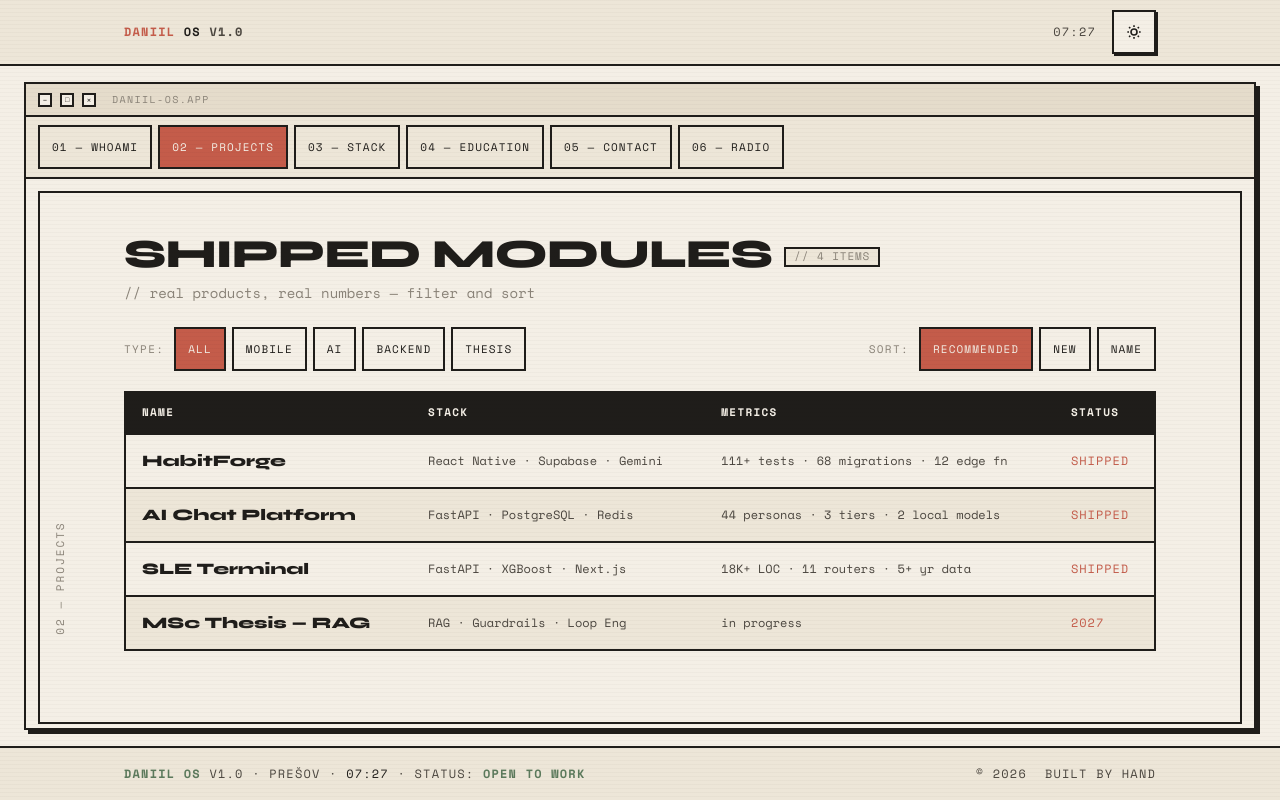
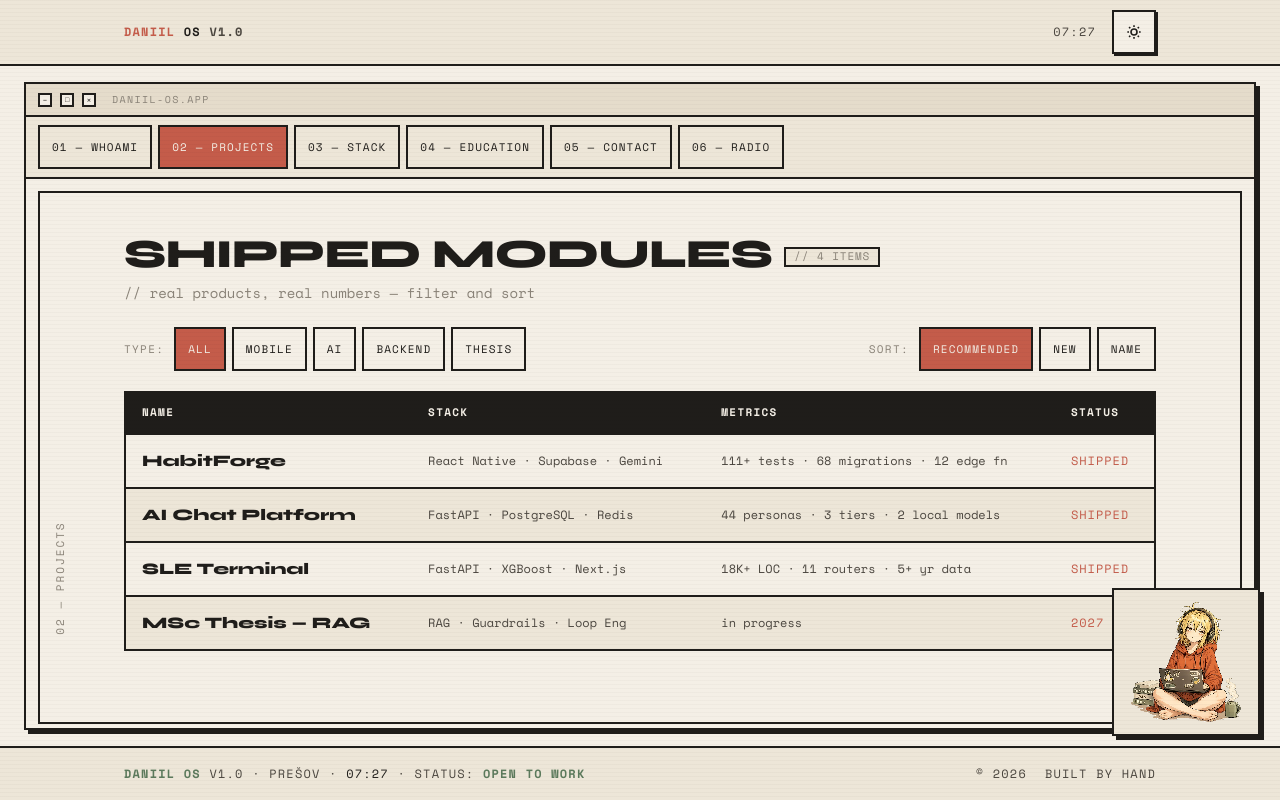
Before and after one commit to reconix37/portfolio, a React (Vite) app: page / in a window 1280 px wide. Both pictures are taken after a click on the tab "02 — PROJECTS". Built offline with nearby package versions, Linux system fonts and the light colour scheme.

Commit message:
feat: mascot idle bob, blink, click/scroll reactions (step 6)
CSS breathing, periodic blink via happy sprite, click jump + surprised,
panel-scroll mood bursts; respects prefers-reduced-motion.

```diff
--- a/src/components/hero/Mascot.tsx
+++ b/src/components/hero/Mascot.tsx
@@ -1,9 +1,12 @@
 import {
+  useCallback,
   useEffect,
+  useRef,
   useState,
   type ReactElement,
   type RefObject,
 } from "react"
+import { usePrefersReducedMotion } from "@/hooks/usePrefersReducedMotion"
 import { cn } from "@/lib/utils"
 
 export type Mood = "idle" | "happy" | "surprised" | "skeptical"
@@ -25,14 +28,25 @@ interface MascotProps {
   mood?: Mood
   className?: string
   size?: number
+  /** внешний клик уже обработан родителем — тогда без внутреннего jump */
+  interactive?: boolean
+  onMoodBurst?: (mood: Mood) => void
 }
 
-/** Pixel cat-robot. Размер задаёт родитель (hero ≠ float), без remount на mood. */
+/** Pixel anime-tan. Размер задаёт родитель (hero ≠ float), без remount на mood. */
 export function Mascot({
   mood = "idle",
   className,
   size = MASCOT_SIZE_HERO,
+  interactive = false,
+  onMoodBurst,
 }: MascotProps): ReactElement {
+  const reduced = usePrefersReducedMotion()
+  const [displayMood, setDisplayMood] = useState<Mood>(mood)
+  const [jumping, setJumping] = useState(false)
+  const blinkTimer = useRef<number | null>(null)
+  const burstTimer = useRef<number | null>(null)
+
   useEffect(() => {
     for (const url of SPRITE_URLS) {
       const img = new Image()
@@ -40,20 +54,81 @@ export function Mascot({
     }
   }, [])
 
+  // синхронизация mood снаружи (кроме активного blink/burst)
+  useEffect(() => {
+    setDisplayMood(mood)
+  }, [mood])
+
+  // idle-моргание: каждые 3–5с → happy на 150–200ms
+  useEffect(() => {
+    if (reduced) return
+
+    const schedule = (): void => {
+      const wait = 3000 + Math.random() * 2000
+      blinkTimer.current = window.setTimeout(() => {
+        if (mood !== "idle") {
+          schedule()
+          return
+        }
+        setDisplayMood("happy")
+        burstTimer.current = window.setTimeout(() => {
+          setDisplayMood(mood)
+          schedule()
+        }, 150 + Math.random() * 50)
+      }, wait)
+    }
+
+    schedule()
+    return () => {
+      if (blinkTimer.current !== null) window.clearTimeout(blinkTimer.current)
+      if (burstTimer.current !== null) window.clearTimeout(burstTimer.current)
+    }
+  }, [mood, reduced])
+
+  const onClick = useCallback((): void => {
+    if (!interactive) return
+    onMoodBurst?.("surprised")
+    if (reduced) return
+    setJumping(true)
+    setDisplayMood("surprised")
+    window.setTimeout(() => {
+      setJumping(false)
+      setDisplayMood(mood)
+    }, 400)
+  }, [interactive, mood, onMoodBurst, reduced])
+
   return (
     <div
-      className={cn("relative shrink-0 overflow-hidden", className)}
+      className={cn(
+        "relative shrink-0 overflow-hidden",
+        !reduced && !jumping && "motion-safe:animate-mascot-bob",
+        jumping && "motion-safe:animate-mascot-jump",
+        interactive && "cursor-pointer",
+        className,
+      )}
       style={{ width: size, height: size }}
       role="img"
       aria-label={`DANIIL OS mascot — ${mood}`}
+      onClick={interactive ? onClick : undefined}
+      onKeyDown={
+        interactive
+          ? (e) => {
+              if (e.key === "Enter" || e.key === " ") {
+                e.preventDefault()
+                onClick()
+              }
+            }
+          : undefined
+      }
+      tabIndex={interactive ? 0 : undefined}
     >
       <img
-        src={SPRITES[mood]}
+        src={SPRITES[displayMood]}
         alt=""
         width={size}
         height={size}
         draggable={false}
-        className="pointer-events-none block size-full max-w-none object-contain"
+        className="pointer-events-none block size-full max-w-none object-contain transition-opacity duration-150"
         style={{ imageRendering: "pixelated" }}
       />
     </div>
@@ -64,16 +139,25 @@ interface FloatingMascotProps {
   mood: Mood
   /** пока hero в viewport — floating скрыт */
   hideWhenVisibleRef: RefObject<HTMLElement | null>
+  /** принудительно показать (напр. на других вкладках) */
+  forceShow?: boolean
 }
 
 /** Fixed overlay в углу — заведомо меньше hero, без мигания на пороге. */
 export function FloatingMascot({
   mood,
   hideWhenVisibleRef,
+  forceShow = false,
 }: FloatingMascotProps): ReactElement | null {
-  const [show, setShow] = useState(false)
+  const [show, setShow] = useState(forceShow)
+  const reduced = usePrefersReducedMotion()
 
   useEffect(() => {
+    if (forceShow) {
+      setShow(true)
+      return
+    }
+
     const el = hideWhenVisibleRef.current
     if (!el) return
 
@@ -111,13 +195,18 @@ export function FloatingMascot({
       mq.removeEventListener("change", observe)
       disconnect()
     }
-  }, [hideWhenVisibleRef])
+  }, [hideWhenVisibleRef, forceShow])
 
   if (!show) return null
 
   return (
-    <div className="pointer-events-none fixed right-5 bottom-5 z-40 hidden md:block">
-      <div className="border-2 border-line bg-surface p-2 shadow-[4px_4px_0_var(--line)]">
+    <div className="pointer-events-none fixed right-5 bottom-16 z-40 hidden md:block">
+      <div
+        className={cn(
+          "border-2 border-line bg-surface p-2 shadow-[4px_4px_0_var(--line)]",
+          !reduced && "motion-safe:animate-mascot-bob",
+        )}
+      >
         <Mascot mood={mood} size={MASCOT_SIZE_FLOAT} />
       </div>
     </div>
```
